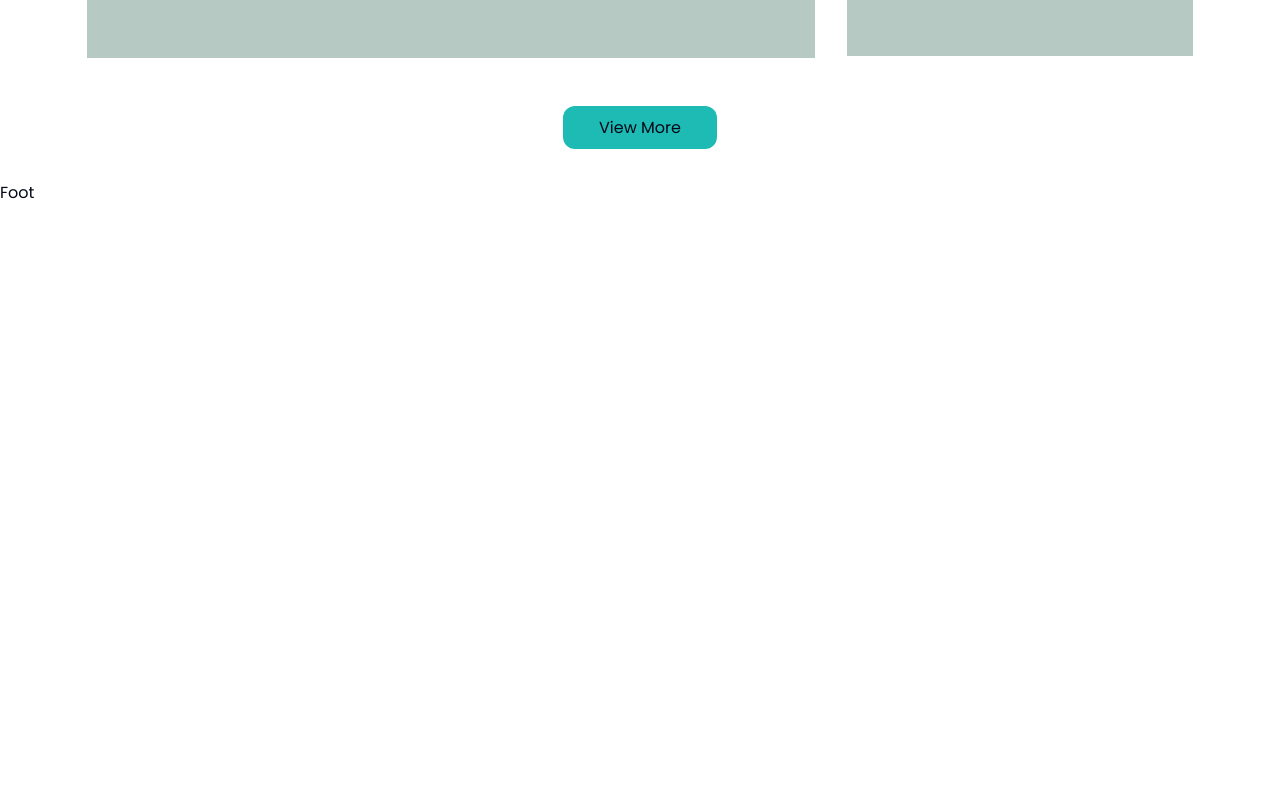
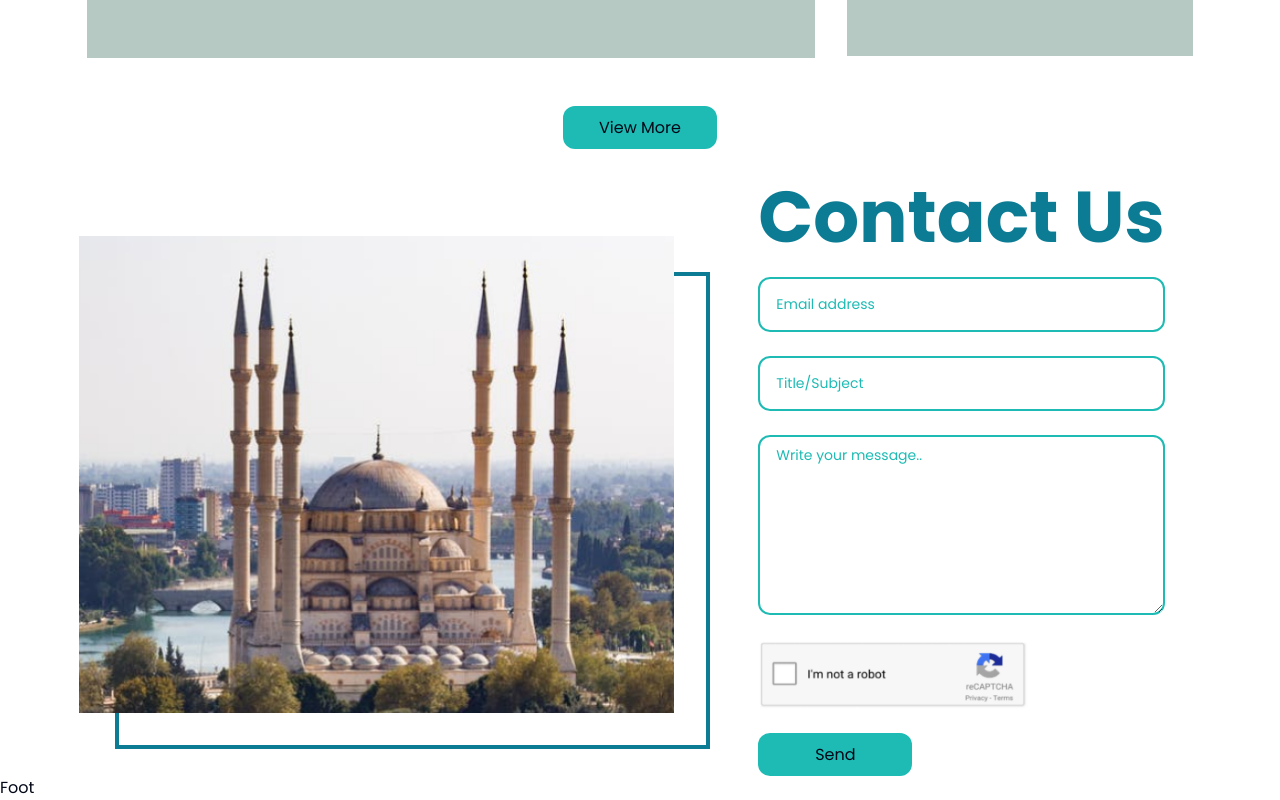
Before and after one commit to pandupan/mesjid-ku, a Next.js app: page /home in a window 1280 px wide. Shown: the part 3222-4022 px from the top of the page. Before the commit the page ends 3427 px from the top, so only its background shows below. Built offline with nearby package versions, Linux system fonts and the light colour scheme.

Commit message:
[ADD] - Contact 2

```diff
--- a/app/home/page.tsx
+++ b/app/home/page.tsx
@@ -1,3 +1,4 @@
+import ContactUsHome from '@/components/pages/HomePageT1/ContactUsHome'
 import HeroSectionHP from '@/components/pages/HomePageT1/HeroSectionHP'
 import HistoryOfCenter from '@/components/pages/HomePageT1/HistoryOfCenter'
 import NamazTimings from '@/components/pages/HomePageT1/NamazTimings'
@@ -13,6 +14,7 @@ const page = () => {
       <HistoryOfCenter/>
       <PillarsOfIslam/>
       <OurGallery/>
+      <ContactUsHome/>
     </div>
   )
 }
--- a/app/layout.tsx
+++ b/app/layout.tsx
@@ -19,9 +19,11 @@ export default function RootLayout({
   return (
     <html lang="en">
       <body className={popinsPoppins.className}>
-        <Navbar/>
-          {children}
-        <Footer/>
+        <div className="overflow-hidden">
+          <Navbar/>
+            {children}
+          <Footer/>
+        </div>
       </body>
     </html>
   )
--- /dev/null
+++ b/components/pages/HomePageT1/ContactUsHome.tsx
@@ -0,0 +1,41 @@
+import Image from "next/image";
+import { Input } from "@/components/ui/input"
+import { Textarea } from "@/components/ui/textarea"
+import Button from "@/components/core/Button";
+
+const ContactUsHome = () => {
+  return (
+    <section id="contacthome">
+      <div className="relative h-auto w-full flex px-4 sm:px-10 xl:container flex-row justify-center items-center gap-12">
+
+        <div className="relative border-4 border-[#0C7C95] w-[595px] h-[477px] mt-16">
+          <div>
+            <div className="absolute -top-10 -left-10 z-0">
+              <div className="relative aspect-square w-[595px] h-[477px]">
+                <Image src="/images/mosque4.png" alt="bg-vector" fill={true} />
+              </div>
+            </div>
+          </div>
+        </div>
+
+        <div className="flex flex-col gap-5 space-y-1">
+          <h1 className="text-[#0C7C95] text-7xl font-bold">Contact Us</h1>
+          <Input type="email" placeholder="Email address" />
+          <Input type="title" placeholder="Title/Subject" />
+          <Textarea placeholder="Write your message.." />
+          <div className="relative flex w-[270px] h-[70px]">
+            <Image
+              src="/images/captcha.png"
+              alt="captcha"
+              fill={true}
+            />
+          </div>
+          <Button title="Send"/>
+        </div>
+
+      </div>
+    </section>
+  )
+}
+
+export default ContactUsHome
```
Also changed, not shown: public/images/mosque4.png (added).
